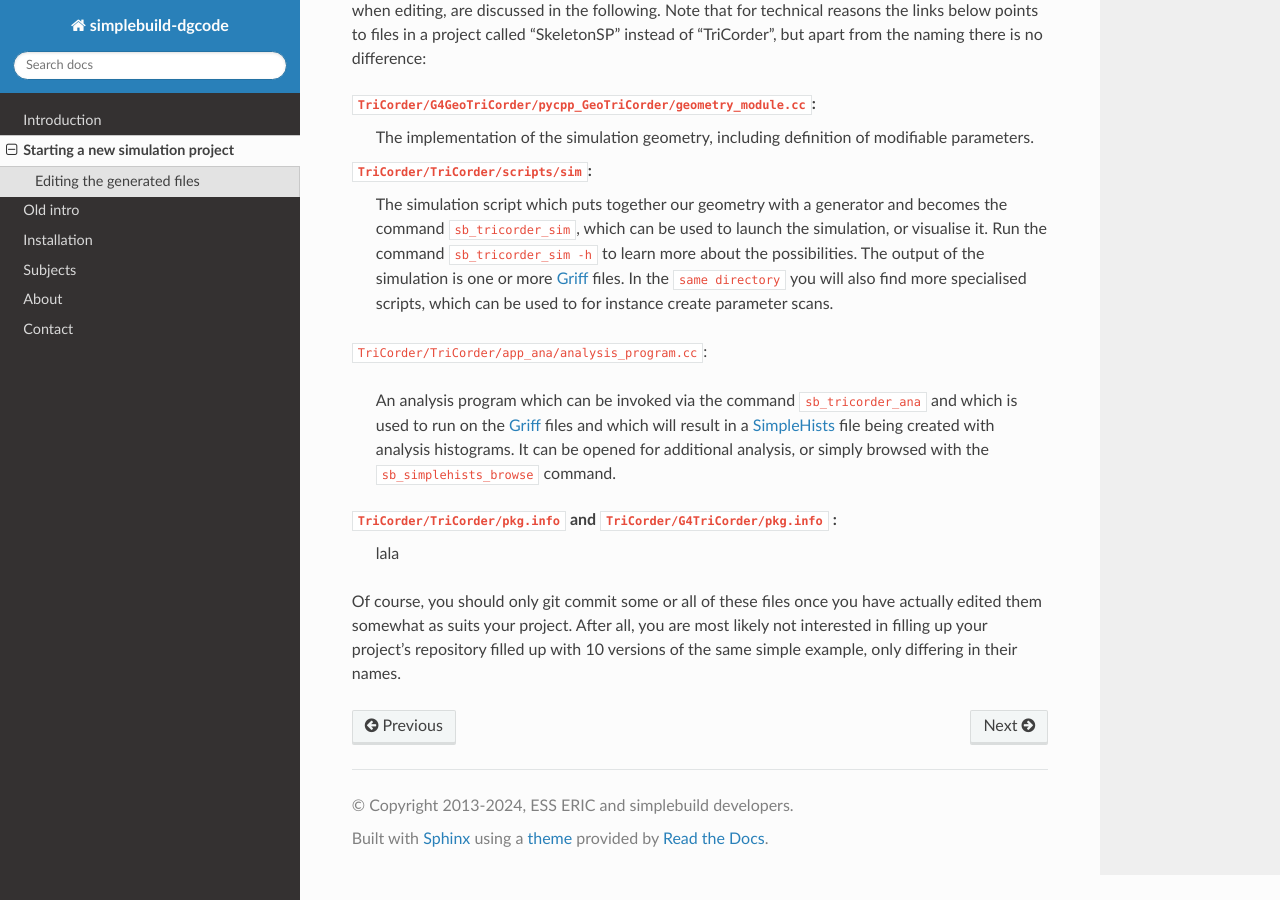
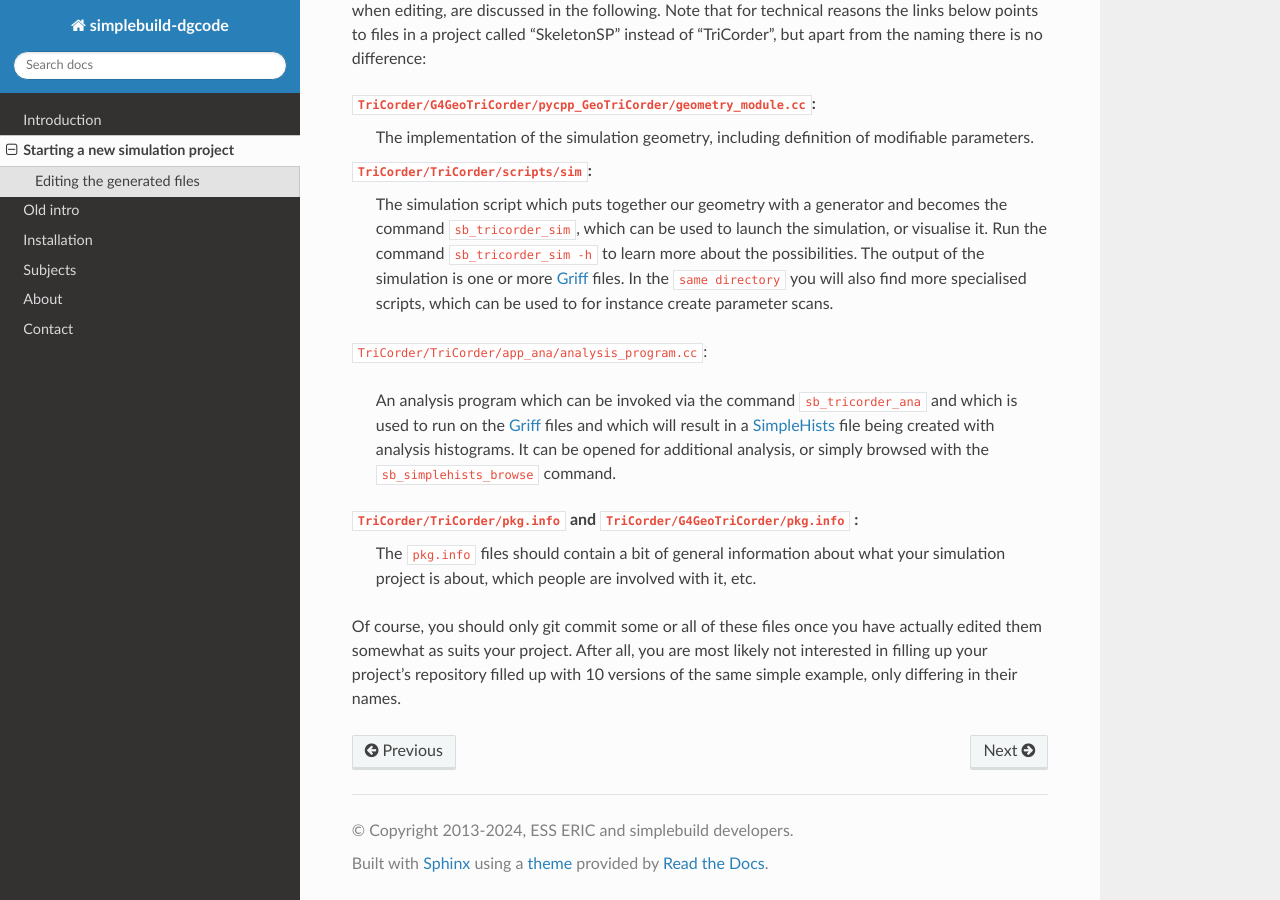
Before and after one commit to mctools/simplebuild-dgcode, a Sphinx documentation site: the page built from doc/source/newsimproject.rst, in a window 1280 px wide and 900 px high, scrolled down 2130 px. Built offline with Sphinx 7.4.7 and the Read the Docs theme 2.0.0, drawn with Linux system fonts in a browser that asks for light colours; the version number could not be read and is left out; cross-references to code outside the pages are shown as plain code.

Commit message:
Fix docs

```diff
--- a/doc/source/newsimproject.rst
+++ b/doc/source/newsimproject.rst
@@ -99,9 +99,10 @@ difference:
    analysis histograms. It can be opened for additional analysis, or simply
    browsed with the ``sb_simplehists_browse`` command.
 
-:sbpkg:`TriCorder/TriCorder/pkg.info<SkeletonSP/pkg.info>` and :sbpkg:`TriCorder/G4TriCorder/pkg.info<G4SkeletonSP/pkg.info>` :
-   lala
-
+:sbpkg:`TriCorder/TriCorder/pkg.info<SkeletonSP/pkg.info>` and :sbpkg:`TriCorder/G4GeoTriCorder/pkg.info<G4GeoSkeletonSP/pkg.info>` :
+   The ``pkg.info`` files should contain a bit of general information about what
+   your simulation project is about, which people are involved with it,
+   etc.
 
 Of course, you should only git commit some or all of these files once you have
 actually edited them somewhat as suits your project. After all, you are most
```
